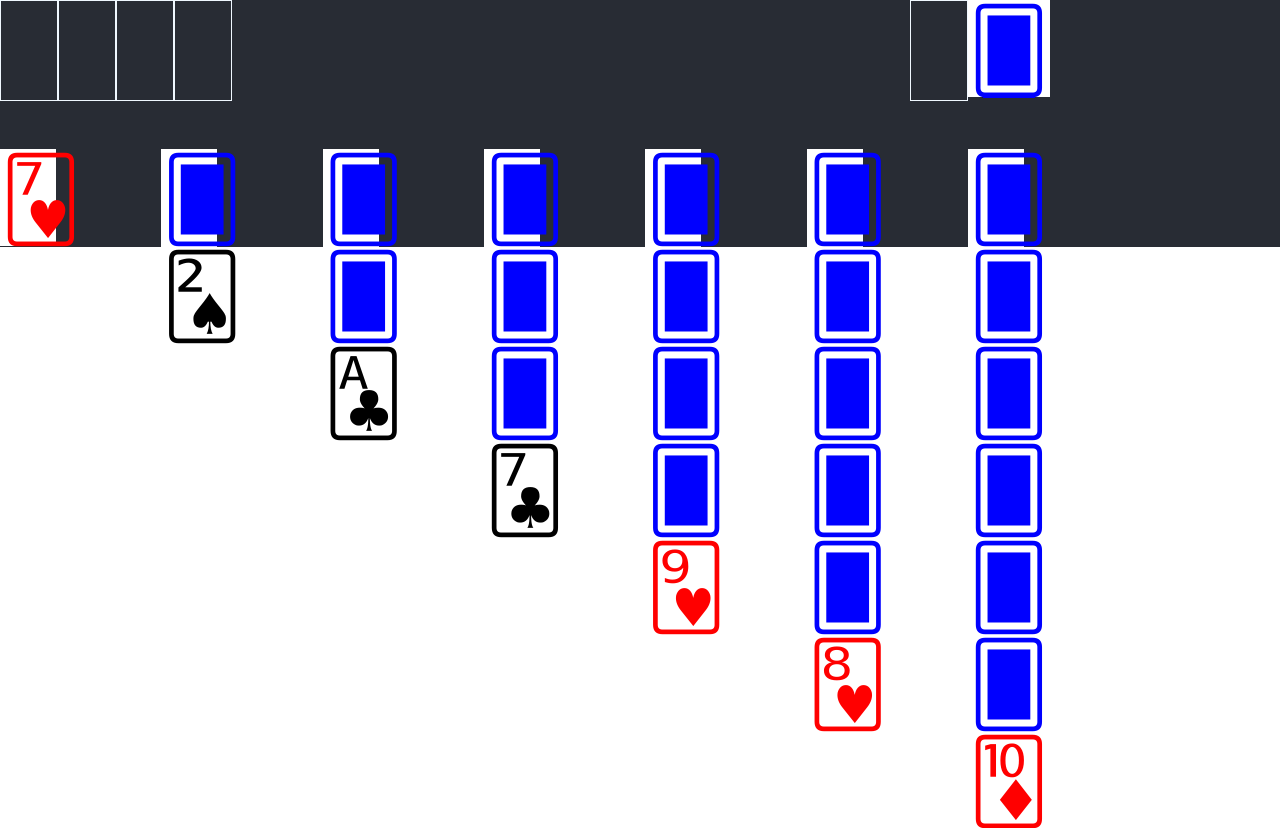
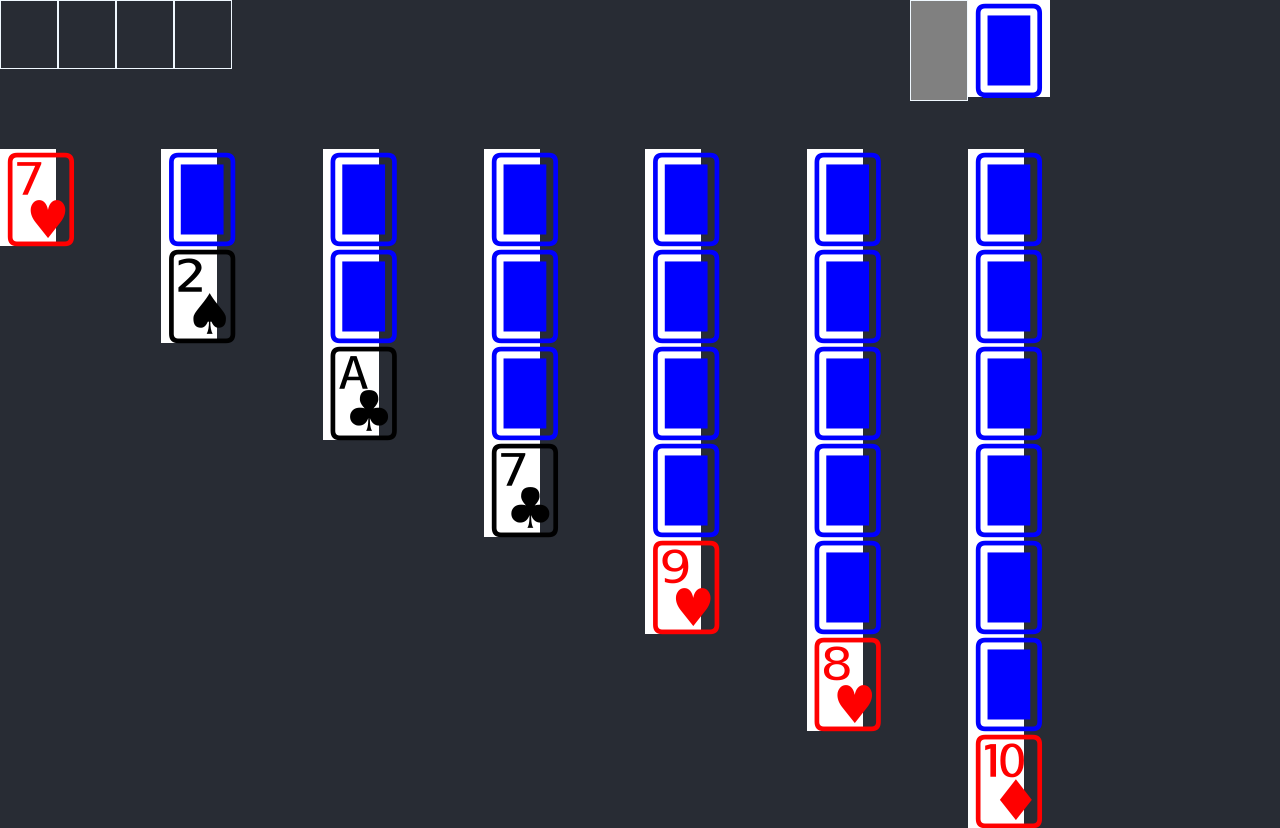
Before and after one commit to l00pen/solitaire, a React (Create React App) app: page / in a window 1280 px wide. Built offline with nearby package versions, Linux system fonts and the light colour scheme.

Commit message:
Not working bad

```diff
--- a/package.json
+++ b/package.json
@@ -4,6 +4,7 @@
   "private": true,
   "dependencies": {
     "react": "^16.12.0",
+    "react-beautiful-dnd": "^12.1.1",
     "react-dom": "^16.12.0"
   },
   "devDependencies": {
--- a/src/App.css
+++ b/src/App.css
@@ -75,7 +75,6 @@ html {
 .Stock-pile,
 .Tableau-pile {
   width: 3.5em;
-  height: 6.17em;
   list-style: none;
   padding: 0;
   margin: 0;
@@ -89,6 +88,7 @@ html {
 .Stock-pile.empty,
 .Tableau-pile.empty {
   border: 1px solid aliceblue;
+    height: 4.17em;
 }
 
 .Tableau-card {
--- a/src/App.js
+++ b/src/App.js
@@ -1,4 +1,5 @@
 import React, { useState } from 'react';
+import { DragDropContext, Droppable, Draggable } from 'react-beautiful-dnd';
 
 import { deck } from './utils/';
 import CardTableau from './CardTableau';
@@ -96,8 +97,88 @@ function App() {
     }
   }
 
+  const moveToPile = (card, type, id) => {
+    switch(type) {
+      case 'tableau':
+      case 'foundation':
+        const newTableau = [...game.tableau];
+        const newTableauPile = [...newTableau[id]];
+        newTableauPile.push(card);
+        newTableau[id] = newTableauPile;
+        return newTableau;
+      default:
+        const newPile = [...game[type]];
+        newPile.push(card);
+        return newPile;
+    }
+
+  }
+
+  const moveFromPile = (cardSourceIndex, pileType, pileId) => {
+    switch(pileType) {
+      case 'tableau':
+      case 'foundation':
+        const newTableau = [...game.tableau];
+        const newTableauPile = [...newTableau[pileId]];
+        newTableauPile.splice(cardSourceIndex);
+        newTableau[pileId] = newTableauPile;
+        return newTableau;
+      default:
+        const newPile = [...game[pileType]];
+        newPile.splice(cardSourceIndex);
+        return newPile;
+    }
+  }
+
+  const getCardFromSource = (cardSourceIndex, type, id) => {
+    switch(type) {
+      case 'tableau':
+      case 'foundation':
+        return game[type][id].findIndex(sC => sC.id === cardSourceIndex);
+      default:
+        return game[type].findIndex(sC => sC.id === cardSourceIndex);
+    }
+  }
+
+  const getCardIndexFromSource = (cardSourceIndex, type, id) => {
+    switch(type) {
+      case 'tableau':
+      case 'foundation':
+        return game[type][id].find(sC => sC.id === cardSourceIndex);
+      default:
+        return game[type].find(sC => sC.id === cardSourceIndex);
+    }
+  }
+
+  const onDragEnd = result => {
+    const { draggableId, source, destination } = result;
+
+    if (!destination) {
+      return;
+    }
+
+    if (source.droppableId === destination.droppableId) {
+      return false;
+    } else {
+      console.log(draggableId, source)
+      const [sourceType, sourceId] = source.droppableId.split('-');
+      const [destType, destId] = destination.droppableId.split('-');
+      const card = getCardFromSource(draggableId, sourceType, sourceId);
+      const cardIndex = getCardIndexFromSource(draggableId, sourceType, sourceId);
+      const newDestination = moveToPile(card, destType, destId);
+      const newSource = moveFromPile(cardIndex, sourceType, sourceId);
+      const tmp = {
+        ...game,
+        [sourceType]: newSource,
+        [destType]: newDestination,
+      }
+      setGame(tmp)
+    }
+  };
+
   return (
     <div className="App App-header">
+      <DragDropContext onDragEnd={onDragEnd}>
         <section className='Game-top'>
           <section className='Foundation'>
             {game.foundation.map((pile, pileIndex) => (
@@ -112,7 +193,18 @@ function App() {
           </section>
           <div className='Game-stockAndWaste'>
             <section className='Waste'>
+              <Droppable droppableId="waste-0">
+                {(provided, snapshot) => (
+                  <div
+                    ref={provided.innerRef}
+                    style={{ backgroundColor: snapshot.isDraggingOver ? 'blue' : 'grey' }}
+                    {...provided.droppableProps}
+                  >
                     <PileWaste pile={game.waste} />
+                    {provided.placeholder}
+                  </div>
+                )}
+              </Droppable>
             </section>
             <section className='Stock'>
               <ul className={`Stock-pile ${getEmptyClass(game.stock)}`}>
@@ -128,14 +220,45 @@ function App() {
         <section className='Tableau'>
           {game.tableau.map((pile, pileIndex) => (
             <ul className={`Tableau-pile ${getEmptyClass(pile)}`} key={`tableau-${pileIndex}`}>
-            {pile.map((card, cardIndex) => (
+              {pile.map((card, cardIndex) => {
+                if (cardIndex === pile.length - 1) {
+                  return (
+                    <li className='Tableau-card' key={card.id + pileIndex}>
+                      <Droppable droppableId={`tableau-${pileIndex}`}>
+                      {(provided, snapshot) => (
+                        <div
+                          ref={provided.innerRef}
+                          style={{ backgroundColor: snapshot.isDraggingOver ? 'blue' : 'grey' }}
+                          {...provided.droppableProps}
+                        >
+                          <Draggable draggableId={card.id} index={cardIndex}>
+                            {(provided, snapshot) => (
+                              <div
+                                ref={provided.innerRef}
+                                {...provided.draggableProps}
+                                {...provided.dragHandleProps}
+                              >
+                                <CardTableau {...card} onClick={() => { tableauCardClickHandler(card, cardIndex, pileIndex) } } />
+                              </div>
+                            )}
+                          </Draggable>
+                          {provided.placeholder}
+                        </div>
+                      )}
+                    </Droppable>
+                  </li>
+                  );
+                }
+                return (
                   <li className='Tableau-card' key={card.id + pileIndex}>
                     <CardTableau {...card} onClick={() => { tableauCardClickHandler(card, cardIndex, pileIndex) } } />
                   </li>
-            ))}
+                )
+              })}
             </ul>
           ))}
         </section>
+      </DragDropContext>
     </div>
   );
 }
--- a/src/PileWaste/index.js
+++ b/src/PileWaste/index.js
@@ -1,4 +1,5 @@
 import React from 'react';
+import { Draggable } from 'react-beautiful-dnd';
 
 import CardTableau from '../CardTableau';
 
@@ -11,7 +12,24 @@ const getEmptyClass = (list) => {
 const PileWaste = ({ pile }) => {
   return (
     <ul className={`Waste-pile ${getEmptyClass(pile)}`}>
-      {pile.map((card) => {
+      {pile.map((card, i) => {
+        if (i === pile.length - 1) {
+          return (
+            <li className='App-card Waste-card' key={card.id}>
+              <Draggable draggableId={card.id} index={i}>
+                {(provided, snapshot) => (
+                  <div
+                    ref={provided.innerRef}
+                    {...provided.draggableProps}
+                    {...provided.dragHandleProps}
+                  >
+                    <CardTableau {...card} />
+                  </div>
+                )}
+              </Draggable>
+            </li>
+          );
+        }
         return (
           <li className='App-card Waste-card' key={card.id}>
             <CardTableau {...card} />
```
Also changed, not shown: 1 other file (tests, documents, lock files or other folders). Lines whose indentation alone changed are shown as unchanged.
